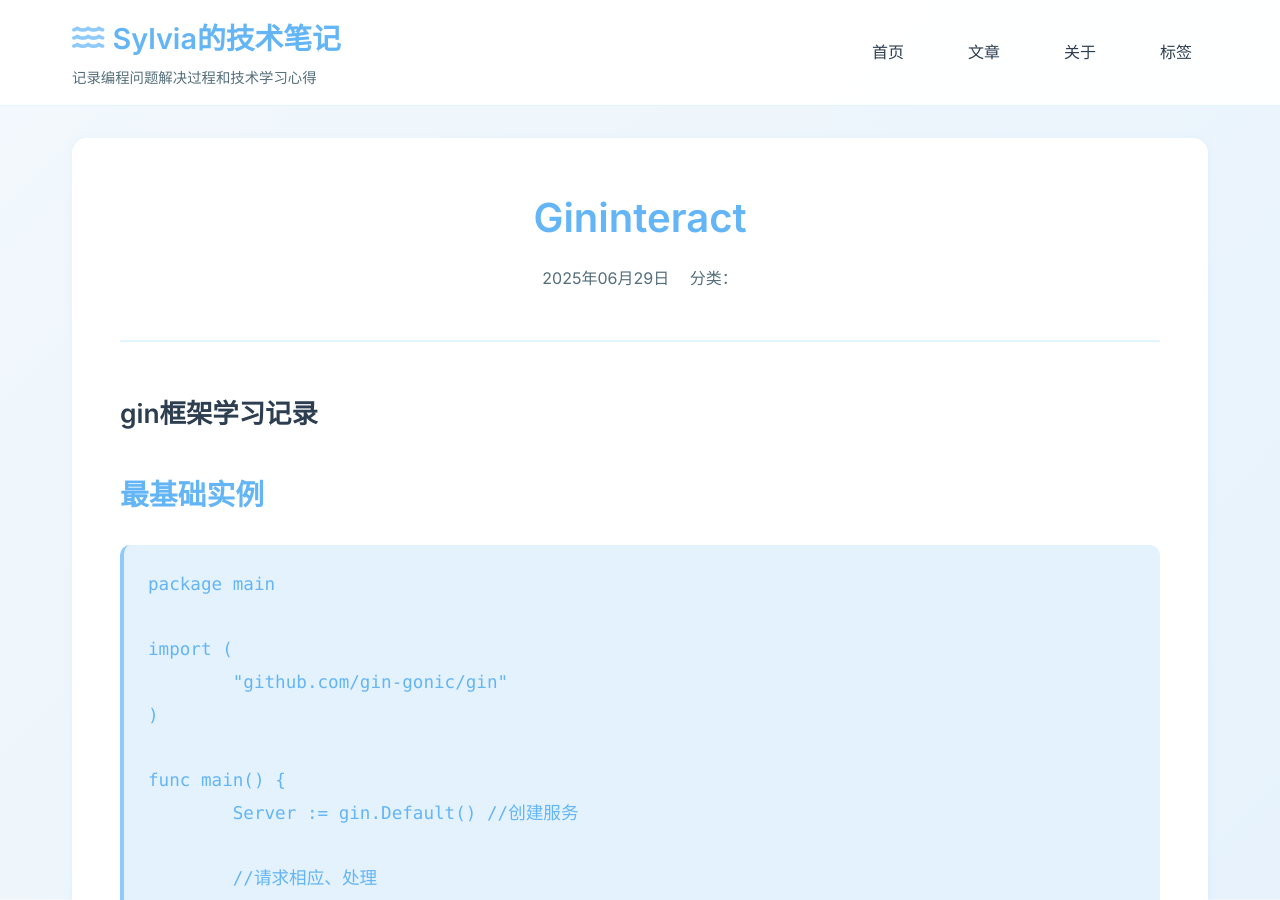
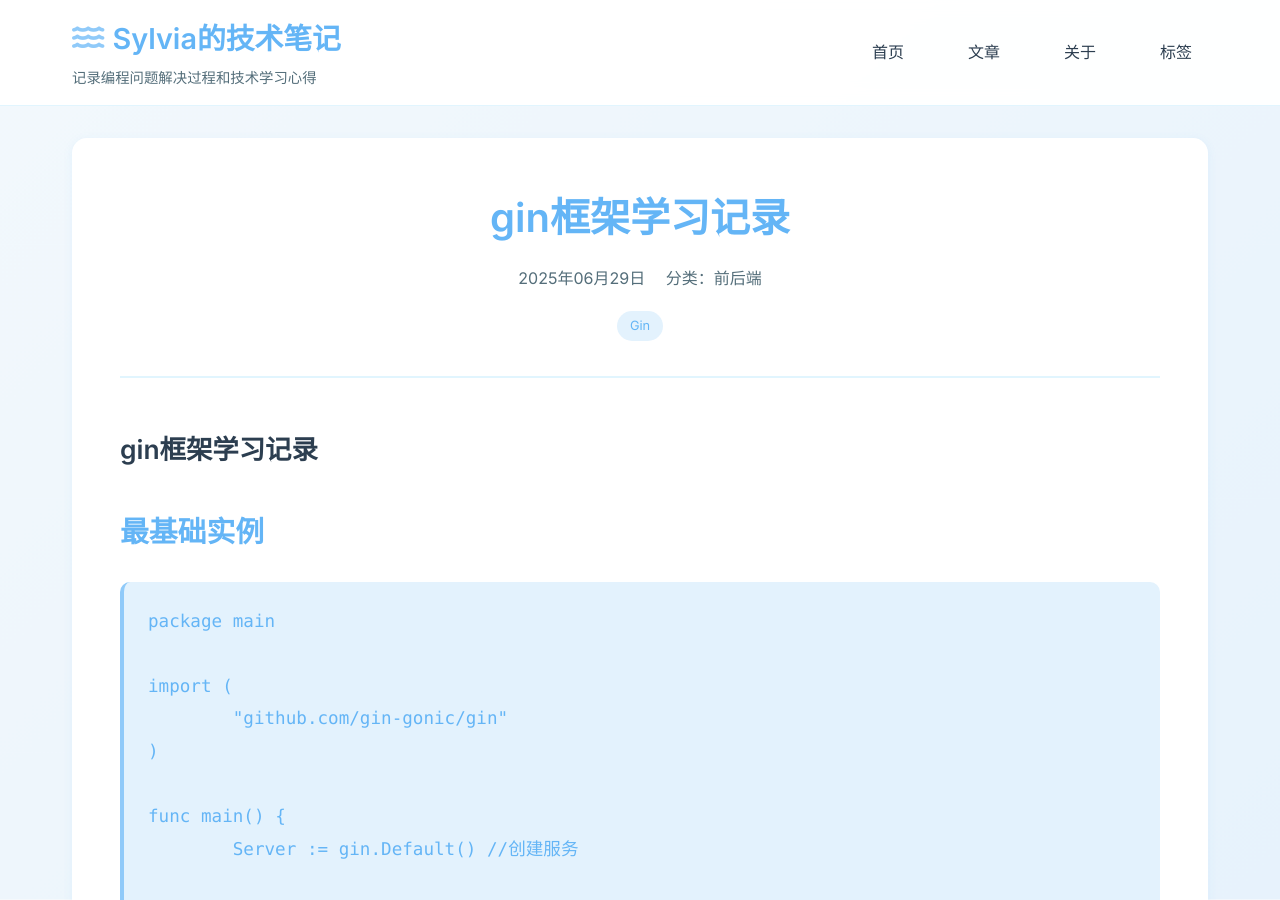
Before and after one commit to SylviaHuang0701/SylviaHuang0701.github.io, a Jekyll site: the page built from _posts/2025-06-29-ginInteract.md, in a window 1280 px wide and 900 px high. Built offline with Jekyll 4.4.1, drawn with Linux system fonts in a browser that asks for light colours.

Commit message:
学习笔记更新

````diff
--- a/_posts/2025-06-29-ginInteract.md
+++ b/_posts/2025-06-29-ginInteract.md
@@ -1,3 +1,9 @@
+---
+title: "gin框架学习记录"
+date: 2025-06-29
+categories: [前后端]
+tags: [Gin]
+---
 # gin框架学习记录
 ## 最基础实例
 ```go
````
